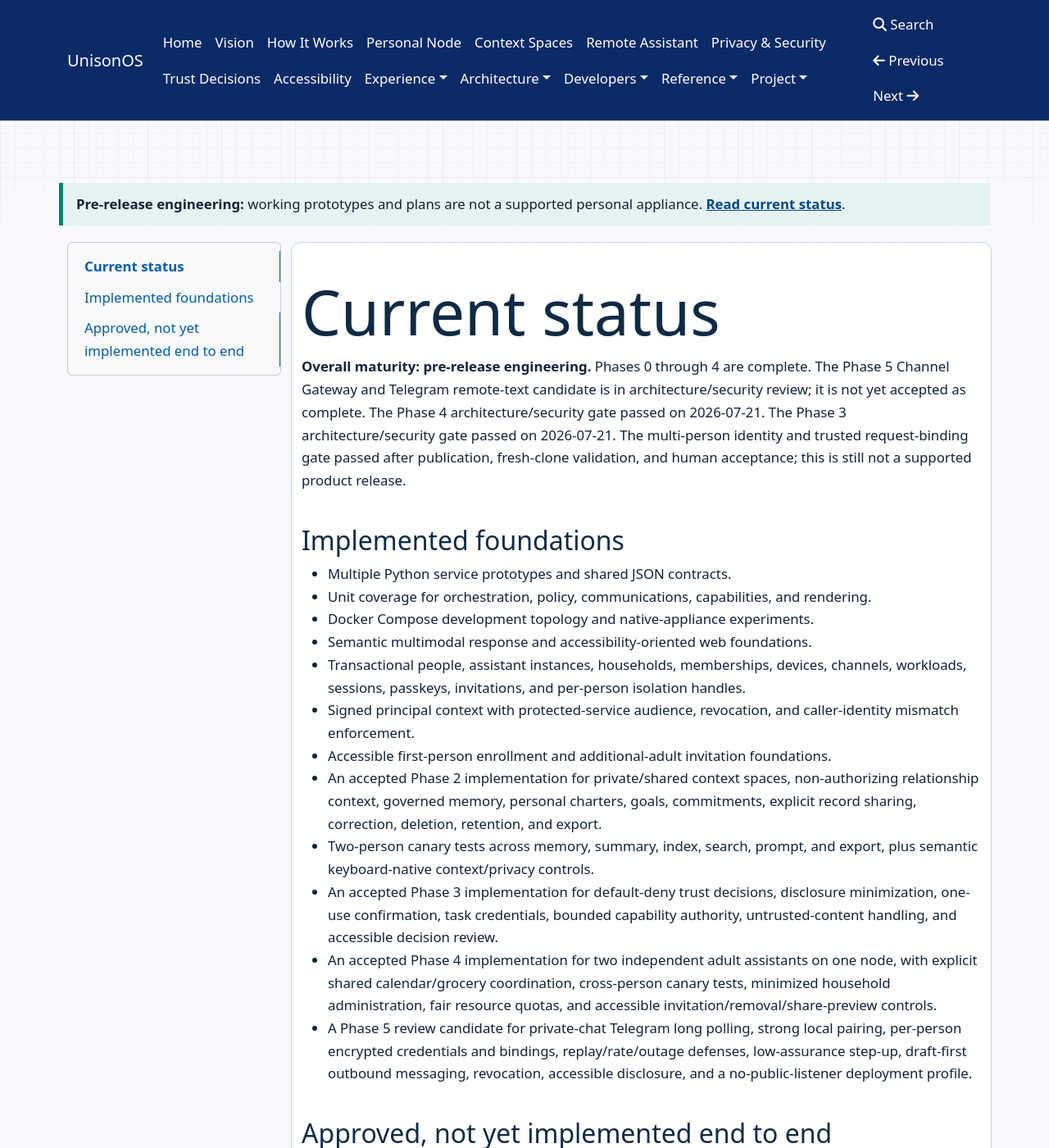
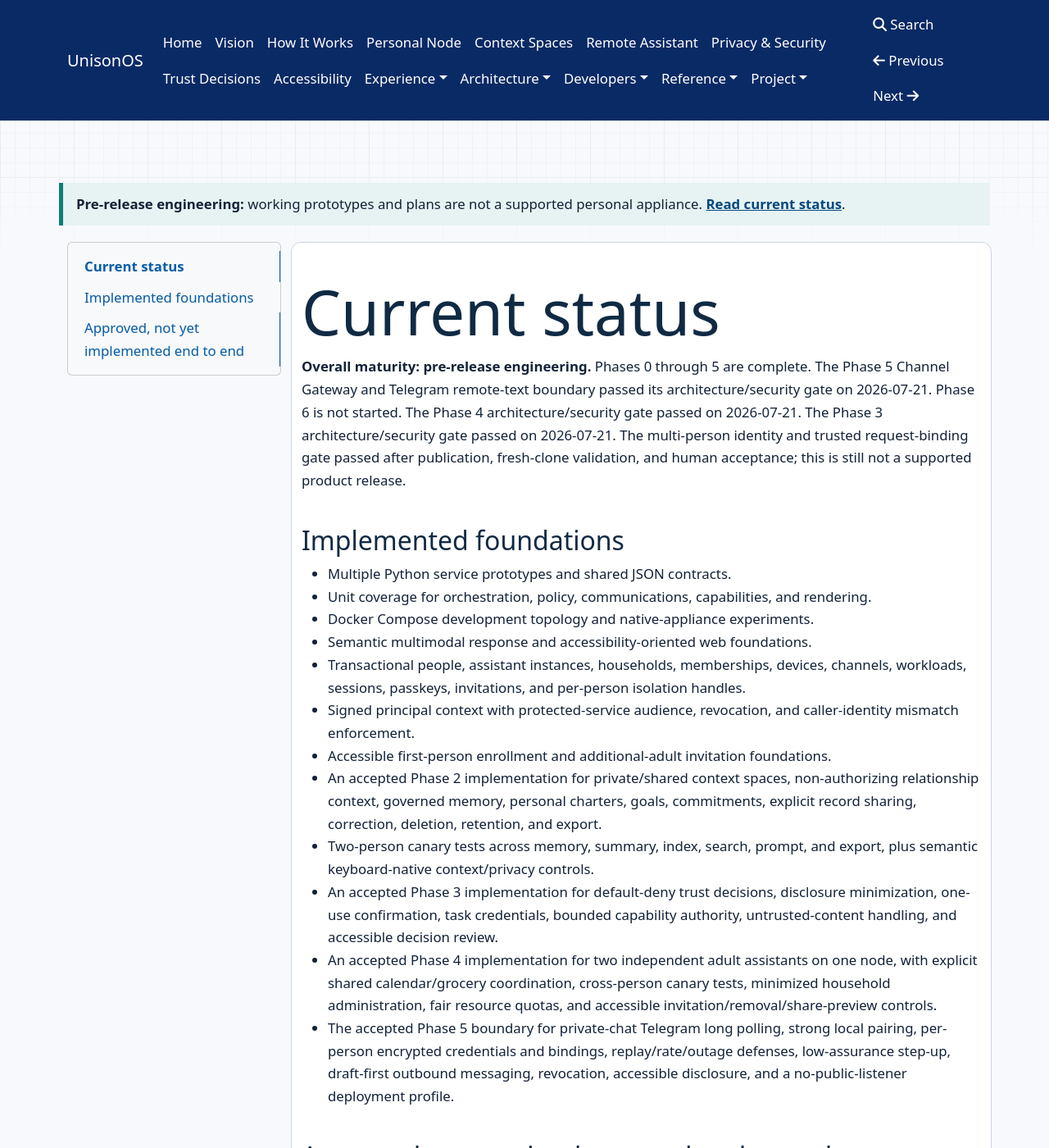
Before and after one commit to project-unisonOS/project-unisonos.github.io, an MkDocs documentation site: the page built from docs/current-status.md, in a window 1280 px wide and 1400 px high. Shown: the whole window at 82% size. Built offline with MkDocs 1.6.1, drawn with Linux system fonts in a browser that asks for light colours; nearby versions of some CDN libraries; some of the changed text lies outside the part shown.

Commit message:
docs: record Phase 5 complete

```diff
--- a/docs/current-status.md
+++ b/docs/current-status.md
@@ -1,7 +1,7 @@
 # Current status
 
-**Overall maturity: pre-release engineering.** Phases 0 through 4 are complete.
-The Phase 5 Channel Gateway and Telegram remote-text candidate is in architecture/security review; it is not yet accepted as complete.
+**Overall maturity: pre-release engineering.** Phases 0 through 5 are complete.
+The Phase 5 Channel Gateway and Telegram remote-text boundary passed its architecture/security gate on 2026-07-21. Phase 6 is not started.
 The Phase 4 architecture/security gate passed on 2026-07-21. The Phase 3 architecture/security
 gate passed on 2026-07-21. The
 multi-person identity and trusted request-binding gate passed after publication,
@@ -31,7 +31,7 @@ product release.
   with explicit shared calendar/grocery coordination, cross-person canary tests,
   minimized household administration, fair resource quotas, and accessible
   invitation/removal/share-preview controls.
-- A Phase 5 review candidate for private-chat Telegram long polling, strong local
+- The accepted Phase 5 boundary for private-chat Telegram long polling, strong local
   pairing, per-person encrypted credentials and bindings, replay/rate/outage
   defenses, low-assurance step-up, draft-first outbound messaging, revocation,
   accessible disclosure, and a no-public-listener deployment profile.
@@ -44,7 +44,7 @@ product release.
 
 The accepted Phase 2 implementation builds governed relationship context spaces
 on the completed Phase 1 identity boundary, but it is not a supported product
-release yet. Phase 5 is still awaiting its final human gate and does not turn
+release yet. The accepted Phase 5 boundary does not turn
 Telegram into a high-assurance or end-to-end encrypted surface. It also does not
 deliver provider-blind backup or a supported downloadable appliance. Public pages use **implemented**,
 **experimental**, **planned**, and **long-term vision** to distinguish evidence
```
Also changed, not shown: docs/project/roadmap.md (+1 -1 lines), docs/remote-assistant.md (+2 -2 lines).
